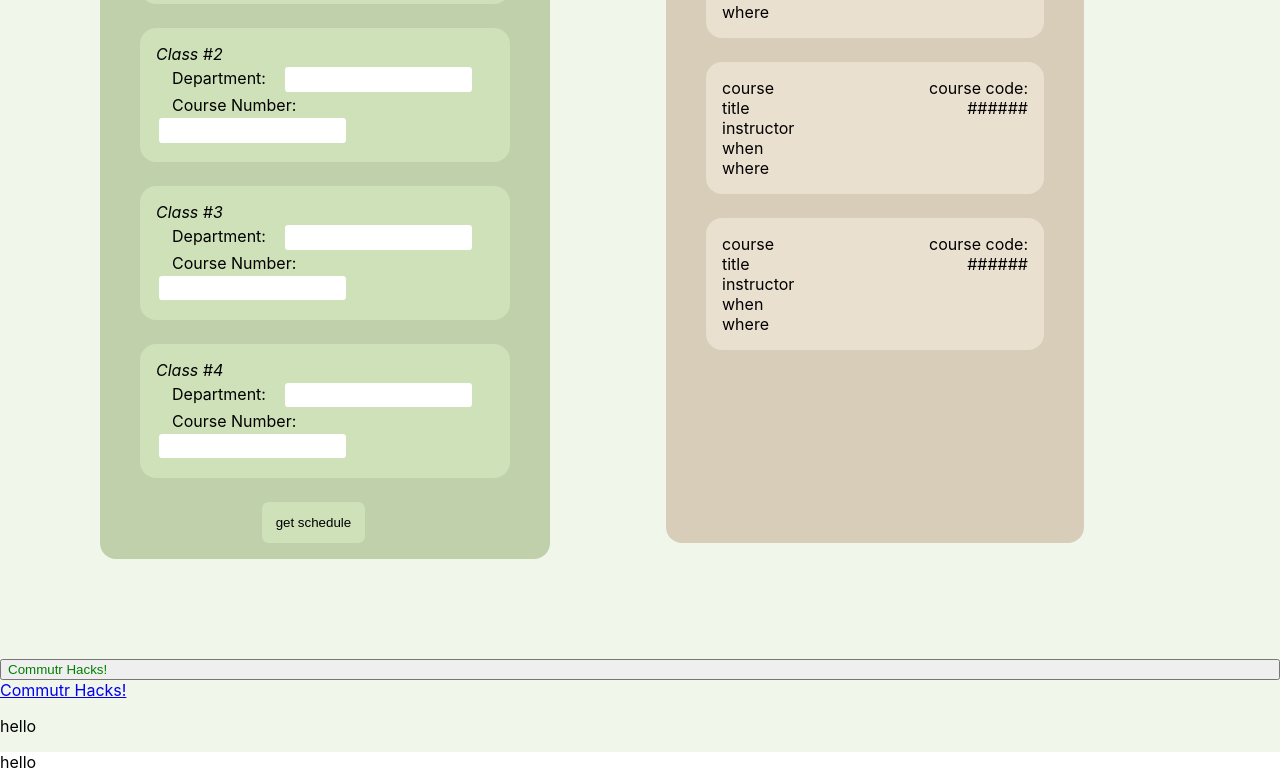
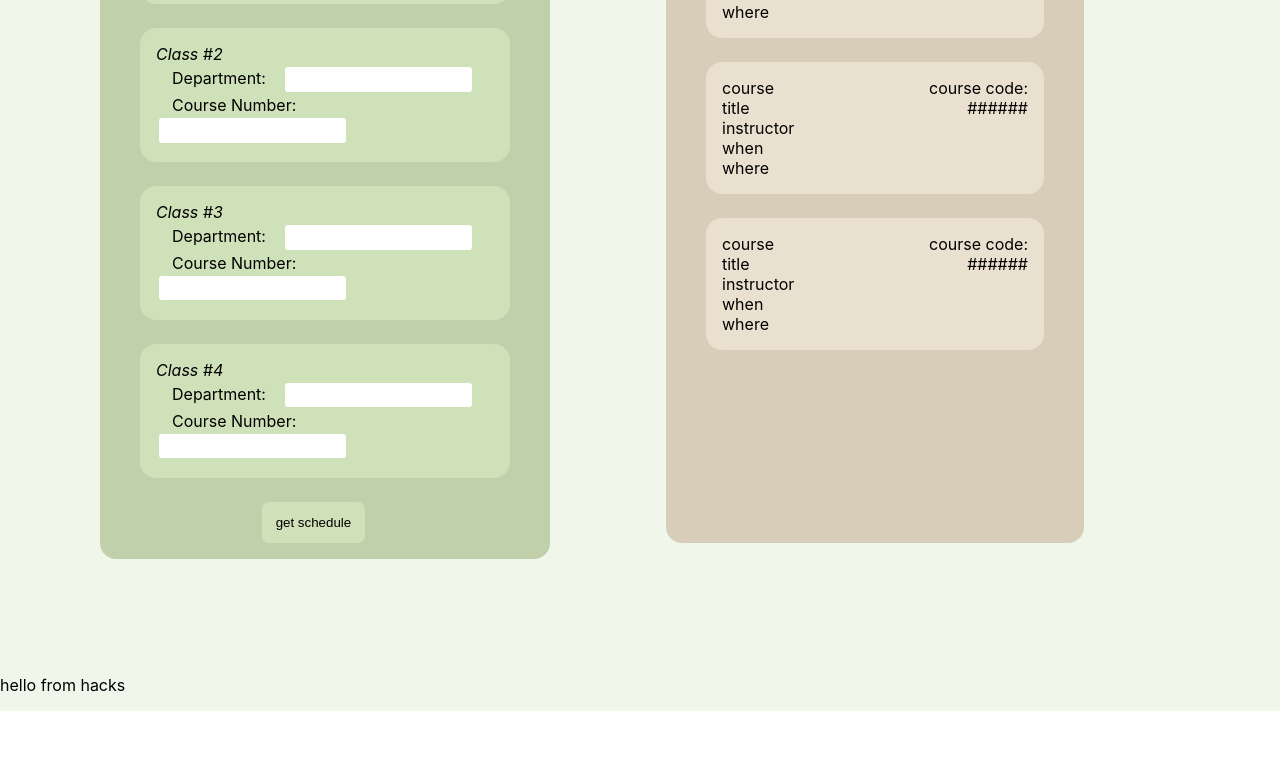
Before and after one commit to maithyy/Commutr-Course, a React (Create React App) app: page /Hacks in a window 1280 px wide. Shown: the part 480-1252 px from the top of the page. After the commit the page ends 1191 px from the top, so only its background shows below. Built offline with nearby package versions, Linux system fonts and the light colour scheme.

Commit message:
page links

```diff
--- a/src/App.js
+++ b/src/App.js
@@ -41,15 +41,12 @@ function Home() {
           </div>
         </div>
 
-        <button type="button" className={styles['hackButton']}>Commutr Hacks!</button>
-        <Link to="/">Commutr Hacks!</Link>
-
         <Routes>
-          <Route path='/Title' element={<Title />
+          <Route path='/Title' exact element={<Title />
           }>
           </Route>
 
-          <Route path='/Hacks' element={<Hacks />
+          <Route path='/Hacks' exact element={<Hacks />
           }>
           </Route>
 
@@ -60,4 +57,5 @@ function Home() {
   );
 }
 
+
 export default Home;
--- a/src/Hacks.jsx
+++ b/src/Hacks.jsx
@@ -2,7 +2,7 @@ import React from "react";
 
 function Hacks() {
     return (
-        <p>hello</p>
+        <p>hello from hacks</p>
     );
 }
 
--- a/src/Title.jsx
+++ b/src/Title.jsx
@@ -2,7 +2,7 @@ import React from "react";
 
 function Title() {
     return (
-        <p>hello</p>
+        <p>hello from title</p>
     );
 }
 
--- a/src/index.js
+++ b/src/index.js
@@ -8,7 +8,6 @@ const root = ReactDOM.createRoot(document.getElementById('root'));
 root.render(
   <React.StrictMode>
     <Home />
-    <div>hello</div>
   </React.StrictMode>
 );
 
```
